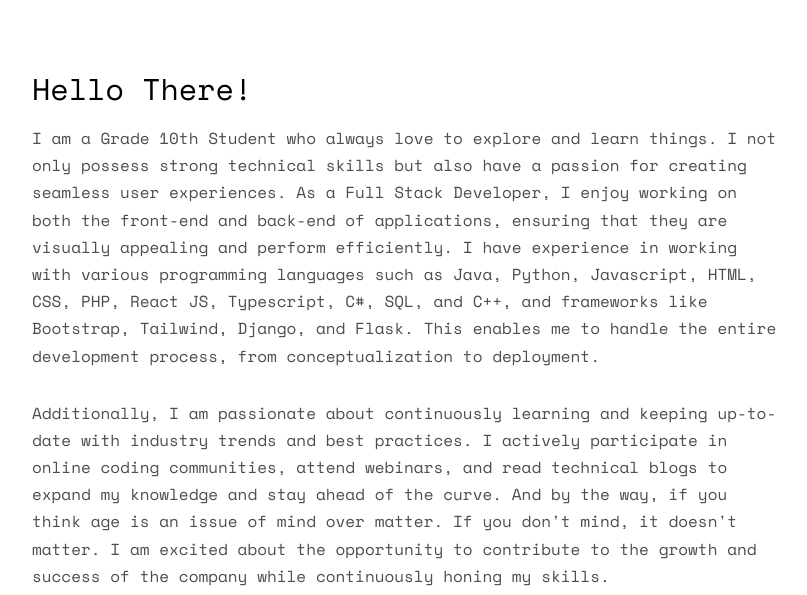
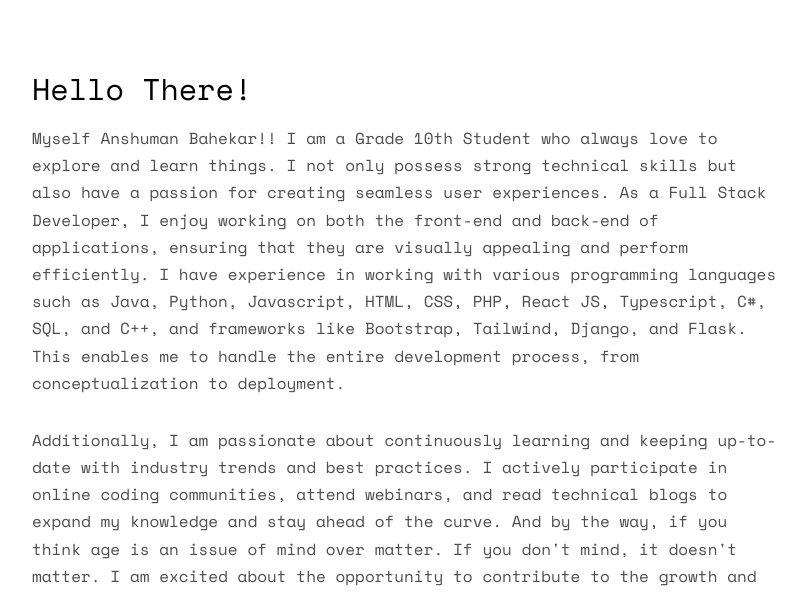
Before and after one commit to anshumanbahekar/anshumanbahekar.github.io, a plain HTML site: page index.html in a window 1280 px wide. Shown: the part 1000-1595 px from the top of the page, without its empty margins (428-1235 px from the left). Drawn offline with nearby package versions, Linux system fonts and the light colour scheme; some packages are replaced by stand-ins of ours; no server answers; files whose address does not match are found by name.

Commit message:
index.html

```diff
--- a/index.html
+++ b/index.html
@@ -90,7 +90,7 @@
 				<div class="col-md-8">
 
 					<h2>Hello There!</h2>
-					<p>I am a Grade 10th Student who always love to explore and learn things.
+					<p>Myself Anshuman Bahekar!! I am a Grade 10th Student who always love to explore and learn things.
 
 						I not only possess strong technical skills but also have a passion for creating seamless user experiences. As a Full Stack Developer, I enjoy working on both the front-end and back-end of applications, ensuring that they are visually appealing and perform efficiently. I have experience in working with various programming languages such as Java, Python, Javascript, HTML, CSS, PHP, React JS, Typescript, C#, SQL, and C++, and frameworks like Bootstrap, Tailwind, Django, and Flask. This enables me to handle the entire development process, from conceptualization to deployment.</p>
 					<p>Additionally, I am passionate about continuously learning and keeping up-to-date with industry trends and best practices. I actively participate in online coding communities, attend webinars, and read technical blogs to expand my knowledge and stay ahead of the curve.
```
